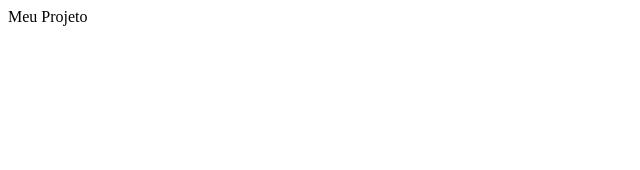
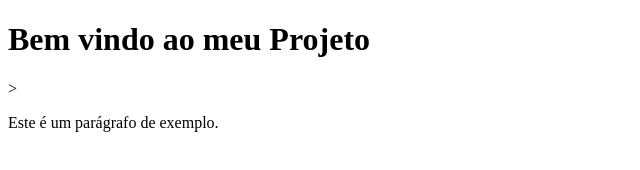
Before and after one commit to mauriciomachado10/meuprojeto, a plain HTML site: page index.html in a window 1280 px wide. Shown: the whole page, without its empty margins (0-640 px from the left). Drawn offline with Linux system fonts and the light colour scheme.

Commit message:
alterando titulo h1

```diff
--- a/index.html
+++ b/index.html
@@ -6,7 +6,8 @@
     <title>Document</title>
 </head>
 <body>
-    Meu Projeto
+    <h1>Bem vindo ao meu Projeto</h1>>
+    <p>Este é um parágrafo de exemplo.</p>
 
 </body>
 </html>
```
